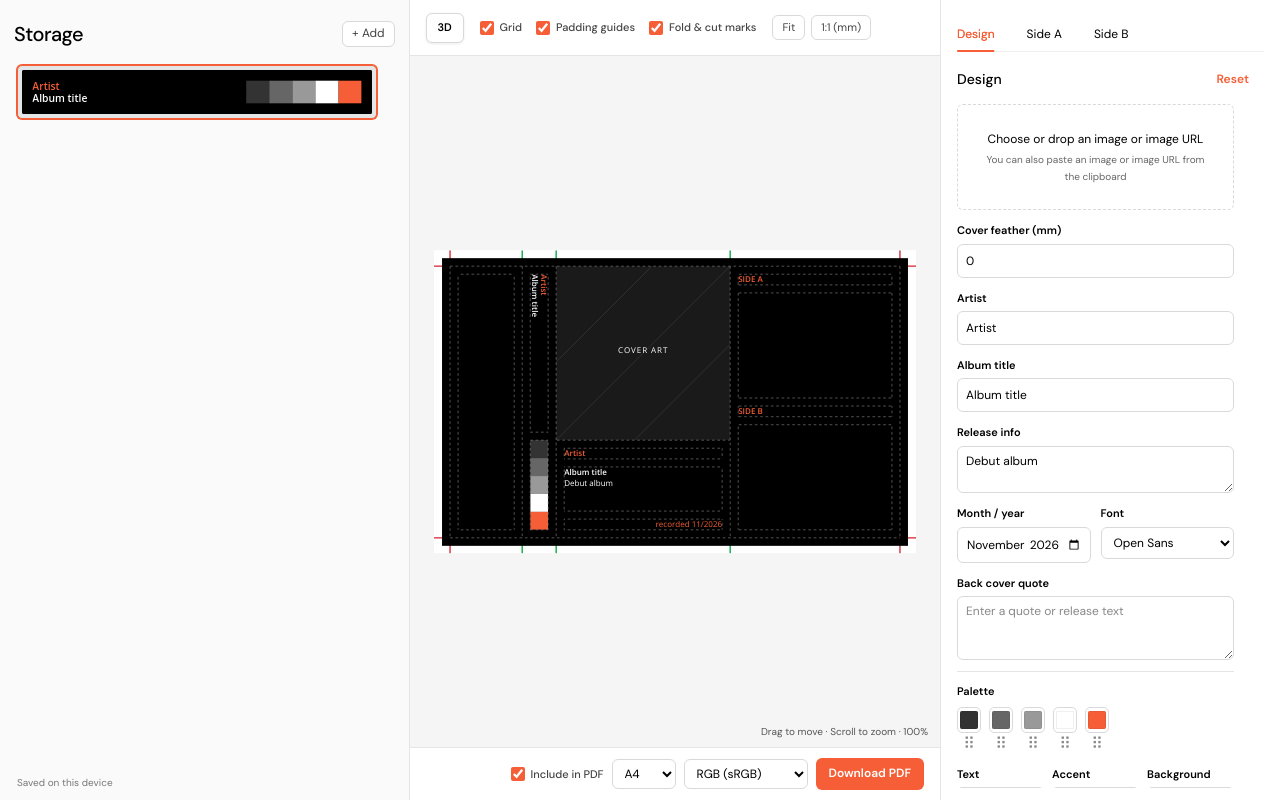
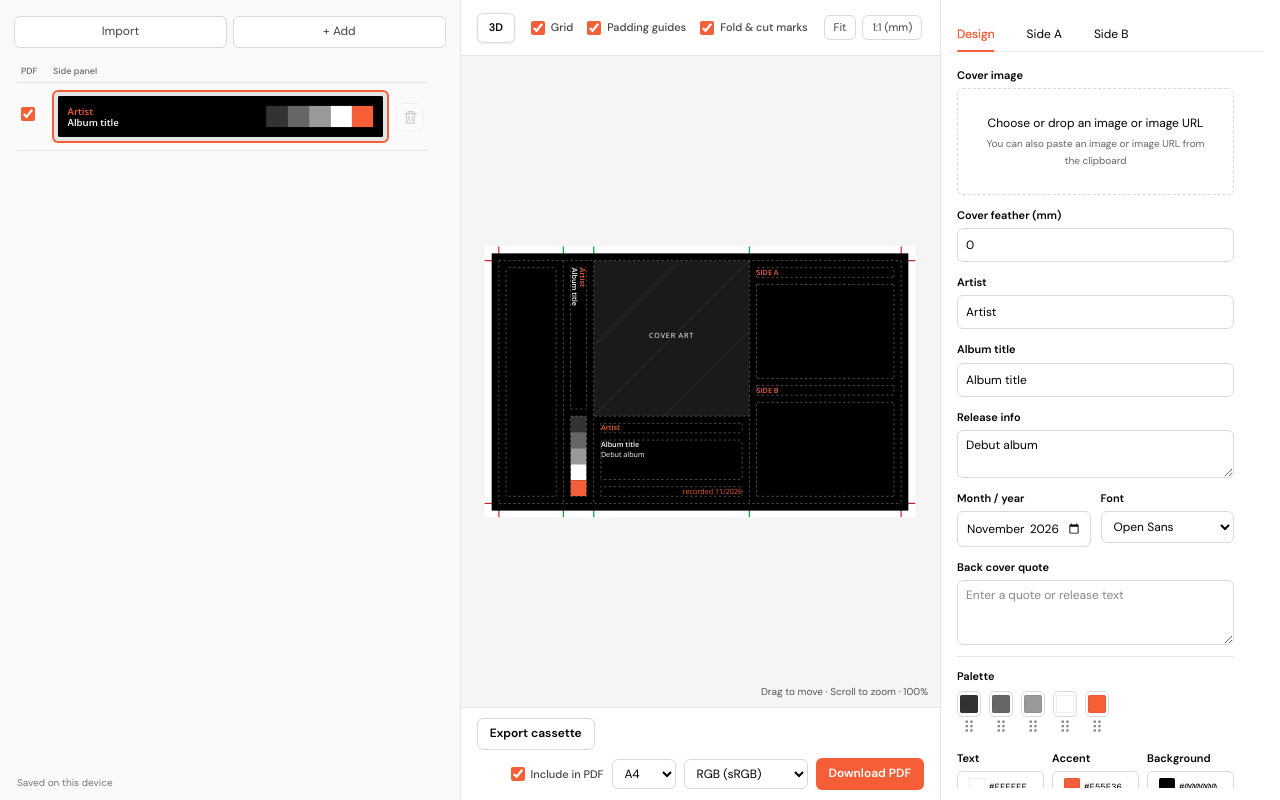
Before and after one commit to vasilstar97/j-card-designer, a React (Vite) app: page / in a window 1280 px wide. Built offline with nearby package versions, Linux system fonts and the light colour scheme.

Commit message:
Add cassette file transfer, storage table, and cover backdrop

```diff
--- a/src/App.jsx
+++ b/src/App.jsx
@@ -7,13 +7,13 @@ import {
   installEvents,
   loadImageFile,
   movePaletteColor,
-  resetEditor,
   restoreCardState,
   setDesignColor as setEditorDesignColor,
   setPaletteColor,
   showEditorMessage
 } from "./editor/controller.js";
 import { loadWorkspace, saveWorkspace } from "./editor/storage.js";
+import { cardFileName, readCardFile, serializeCard } from "./editor/cardTransfer.js";
 import PreviewWorkspace from "./components/PreviewWorkspace.jsx";
 import ReleaseSettings from "./components/ReleaseSettings.jsx";
 import TrackListEditor from "./components/TrackListEditor.jsx";
@@ -79,6 +79,7 @@ function App() {
   const [designColors, setDesignColors] = useState(colorDefaults);
   const [workspaceReady, setWorkspaceReady] = useState(false);
   const [exporting, setExporting] = useState(false);
+  const [importing, setImporting] = useState(false);
 
   const cardsRef = useRef(cards);
   const activeCardIdRef = useRef(activeCardId);
@@ -227,22 +228,49 @@ function App() {
     scheduleSave();
   };
 
-  const addCard = () => {
+  const appendCard = (nextCard) => {
     const currentData = captureCardState();
     const nextCards = cardsRef.current.map((card) =>
       card.id === activeCardIdRef.current
         ? { ...card, title: getCardTitle(currentData.album), data: currentData }
         : card
     );
-    const nextCard = createCard();
-    nextCards.push(nextCard);
+    nextCards.unshift(nextCard);
     cardsRef.current = nextCards;
     activeCardIdRef.current = nextCard.id;
     setCards(nextCards);
     setActiveCardId(nextCard.id);
     restoreCardState(nextCard.data);
     syncColors(nextCard.data);
-    scheduleSave();
+    scheduleSave(true);
+  };
+
+  const addCard = () => appendCard(createCard());
+
+  const importCard = async (file) => {
+    setImporting(true);
+    try {
+      const imported = await readCardFile(file);
+      appendCard({ ...createCard(imported.data), includeInPdf: imported.includeInPdf });
+      showEditorMessage("Cassette imported successfully.");
+    } catch (error) {
+      showEditorMessage(error.message || "Could not import the cassette.", true);
+    } finally {
+      setImporting(false);
+    }
+  };
+
+  const exportCard = () => {
+    const data = captureCardState();
+    const card = { ...cardsRef.current.find((item) => item.id === activeCardIdRef.current), data };
+    const blob = new Blob([serializeCard(card)], { type: "application/json" });
+    const url = URL.createObjectURL(blob);
+    const link = document.createElement("a");
+    link.href = url;
+    link.download = cardFileName(data);
+    link.click();
+    setTimeout(() => URL.revokeObjectURL(url), 1000);
+    showEditorMessage("Cassette exported with its cover and track lists.");
   };
 
   const closeCard = (cardId) => {
@@ -267,19 +295,19 @@ function App() {
     scheduleSave();
   };
 
-  const reset = useCallback(() => resetEditor(), []);
-
-  const setIncludeInPdf = (includeInPdf) => {
+  const setCardIncludeInPdf = (cardId, includeInPdf) => {
     const data = captureCardState();
-    const nextCards = cardsRef.current.map((card) =>
-      card.id === activeCardIdRef.current
-        ? { ...card, title: getCardTitle(data.album), data, includeInPdf }
-        : card
-    );
+    const nextCards = cardsRef.current.map((card) => {
+      let next = card.id === activeCardIdRef.current ? { ...card, title: getCardTitle(data.album), data } : card;
+      if (card.id === cardId) next = { ...next, includeInPdf };
+      return next;
+    });
     cardsRef.current = nextCards;
     setCards(nextCards);
     scheduleSave(true);
   };
+
+  const setIncludeInPdf = (includeInPdf) => setCardIncludeInPdf(activeCardIdRef.current, includeInPdf);
 
   const handleExport = async (paperSize, colorMode) => {
     const currentData = captureCardState();
@@ -325,10 +353,15 @@ function App() {
             activeCardId={activeCardId}
             onSelectCard={selectCard}
             onAddCard={addCard}
+            onImportCard={importCard}
+            importing={importing}
+            onIncludeInPdfChange={setCardIncludeInPdf}
             onCloseCard={closeCard}
           />
           <PreviewWorkspace
+            cover={cards.find((card) => card.id === activeCardId)?.data.cover || ""}
             onExport={handleExport}
+            onExportCard={exportCard}
             includeInPdf={cards.find((card) => card.id === activeCardId)?.includeInPdf !== false}
             onIncludeInPdfChange={setIncludeInPdf}
             hasIncludedCards={cards.some((card) => card.includeInPdf !== false)}
@@ -337,7 +370,6 @@ function App() {
           <TrackListEditor>
             <ReleaseSettings
               onCoverFile={loadImageFile}
-              onReset={reset}
               paletteColors={paletteColors}
               designColors={designColors}
               onPaletteColorChange={updatePaletteColor}
--- a/src/components/CardStorage.jsx
+++ b/src/components/CardStorage.jsx
@@ -1,4 +1,5 @@
-import React, { useEffect, useState } from "react";
+import React, { useEffect, useRef, useState } from "react";
+import Modal from "antd/es/modal";
 import { createCardArtworkSvg } from "../editor/controller.js";
 import { PANEL } from "../editor/constants.js";
 
@@ -29,26 +30,77 @@ const CardSpine = React.memo(function CardSpine({ data }) {
   return source ? <img className="cassette-spine" src={source} alt="" draggable="false" /> : null;
 });
 
-export default function CardStorage({ cards, activeCardId, onSelectCard, onAddCard, onCloseCard }) {
+export default function CardStorage({ cards, activeCardId, onSelectCard, onAddCard, onCloseCard, onImportCard, importing, onIncludeInPdfChange }) {
+  const importInput = useRef(null);
+  const stack = useRef(null);
+  const newestCardId = cards[0]?.id;
+  useEffect(() => {
+    if (stack.current) stack.current.scrollTop = 0;
+  }, [newestCardId]);
+  const [modal, contextHolder] = Modal.useModal();
+  const confirmRemoval = (card) => modal.confirm({
+    title: "Delete J-card?",
+    content: `${card.data.artist || "Artist"} — ${card.title}. This design will be removed from storage on this device.`,
+    okText: "Delete",
+    cancelText: "Cancel",
+    okButtonProps: { danger: true },
+    centered: true,
+    onOk: () => onCloseCard(card.id)
+  });
   return (
     <aside className="storage-sidebar" aria-label="Cassette storage"
       style={{ "--spine-width": `${PANEL.height}mm`, "--spine-aspect": PANEL.height / PANEL.side }}>
-      <div className="editor-heading">
-        <h2>Storage</h2>
+      {contextHolder}
+      <div className="storage-toolbar">
+        <div className="storage-actions">
+          <button className="storage-add" type="button" disabled={importing} onClick={() => importInput.current?.click()}>
+            {importing ? "Importing…" : "Import"}
+          </button>
           <button className="storage-add" type="button" aria-label="Add J-card" onClick={onAddCard}>+ Add</button>
         </div>
-      <div className="cassette-stack" role="tablist" aria-label="J-card designs" aria-orientation="vertical">
+        <input ref={importInput} type="file" accept=".json,application/json" hidden aria-label="Import cassette file"
+          onChange={(event) => {
+            const file = event.target.files?.[0];
+            event.target.value = "";
+            if (file) onImportCard(file);
+          }} />
+      </div>
+      <div className="cassette-stack" ref={stack}>
+        <table className="storage-table" aria-label="J-card designs">
+          <colgroup><col className="storage-pdf-column" /><col /><col className="storage-action-column" /></colgroup>
+          <thead><tr>
+            <th scope="col" title="Include in PDF">PDF</th>
+            <th scope="col">Side panel</th>
+            <th scope="col"><span className="visually-hidden">Delete</span></th>
+          </tr></thead>
+          <tbody>
             {cards.map((card) => (
-          <div className={`cassette-item${card.id === activeCardId ? " is-active" : ""}`} key={card.id}>
-            <button className="cassette-select" type="button" role="tab" aria-selected={card.id === activeCardId}
+              <tr className="cassette-row" key={card.id}>
+                <td className="storage-pdf-cell">
+                  <input type="checkbox" checked={card.includeInPdf !== false} aria-label={`Include ${card.title} in PDF`}
+                    onChange={(event) => onIncludeInPdfChange(card.id, event.target.checked)} />
+                </td>
+                <td className="storage-spine-cell">
+                  <div className={`cassette-item${card.id === activeCardId ? " is-active" : ""}`}>
+                    <button className="cassette-select" type="button" aria-pressed={card.id === activeCardId}
                       aria-label={`${card.data.artist || "Artist"} — ${card.title}`} title={`${card.data.artist || "Artist"} — ${card.title}`}
                       onClick={() => onSelectCard(card.id)} style={{ background: card.data.colors.background }}>
                       <CardSpine data={card.data} />
                     </button>
-            {cards.length > 1 && <button className="cassette-remove" type="button" aria-label={`Close ${card.title}`}
-              title="Remove J-card" onClick={() => onCloseCard(card.id)}>×</button>}
                   </div>
+                </td>
+                <td className="storage-delete-cell">
+                  <button className="cassette-remove" type="button" aria-label={`Delete ${card.title}`} disabled={cards.length <= 1}
+                    title="Delete J-card" onClick={() => confirmRemoval(card)}>
+                    <svg viewBox="0 0 20 20" aria-hidden="true" fill="none" stroke="currentColor" strokeWidth="1.5" strokeLinecap="round" strokeLinejoin="round">
+                      <path d="M3.5 5.5h13M7 5.5V3h6v2.5M5 5.5l.8 11h8.4l.8-11M8 8.5v5M12 8.5v5" />
+                    </svg>
+                  </button>
+                </td>
+              </tr>
             ))}
+          </tbody>
+        </table>
       </div>
       <p className="storage-note">Saved on this device</p>
     </aside>
--- a/src/components/PreviewWorkspace.jsx
+++ b/src/components/PreviewWorkspace.jsx
@@ -39,6 +39,7 @@ function PreviewToolbar({ viewMode, onViewModeToggle, onFit, onActualSize, isAct
 
 function PreviewFooter({
   onExport,
+  onExportCard,
   exporting,
   includeInPdf,
   onIncludeInPdfChange,
@@ -50,6 +51,8 @@ function PreviewFooter({
 }) {
   return (
     <footer className="preview-footer" aria-label="PDF export controls">
+      <button className="button button-light" type="button" onClick={onExportCard}
+        title="Export the current cassette, including its cover and track lists, as .jcard.json">Export cassette</button>
       <div className="export-actions">
         <label className="guide-toggle" title="Include this J-card in the exported PDF">
           <input type="checkbox" checked={includeInPdf} onChange={(event) => onIncludeInPdfChange(event.target.checked)} />
@@ -83,7 +86,9 @@ function PreviewFooter({
 }
 
 export default function PreviewWorkspace({
+  cover,
   onExport,
+  onExportCard,
   exporting,
   includeInPdf,
   onIncludeInPdfChange,
@@ -98,11 +103,14 @@ export default function PreviewWorkspace({
       <PreviewToolbar viewMode={viewMode} onViewModeToggle={() => setViewMode((mode) => mode === "2d" ? "3d" : "2d")}
         onFit={viewport.reset} onActualSize={viewport.actualSize} isActualSize={viewport.camera.actualSize && viewport.camera.zoom === 1} />
       <div className="preview-main">
-        <div className={`artwork-wrap${viewMode === "3d" ? " is-3d" : ""}`} ref={viewport.viewportRef}
+        <div className={`artwork-wrap${viewMode === "3d" ? " is-3d" : ""}${viewMode === "3d" && cover ? " has-cover" : ""}`} ref={viewport.viewportRef}
           {...viewport.handlers} onDragStart={(event) => event.preventDefault()}>
           <div className="artwork-plane" style={viewport.planeStyle}>
             <svg id="artwork" xmlns="http://www.w3.org/2000/svg" aria-label="J-card artwork preview" />
           </div>
+          {viewMode === "3d" && cover && <div className="card3d-backdrop" aria-hidden="true">
+            <img src={cover} alt="" draggable="false" />
+          </div>}
           {viewMode === "3d" && <Card3DPreview />}
           {viewMode === "2d" && <span className="canvas-hint">Drag to move · Scroll to zoom · {Math.round(viewport.camera.zoom * 100)}%</span>}
         </div>
@@ -112,6 +120,7 @@ export default function PreviewWorkspace({
       </div>
       <PreviewFooter
         onExport={onExport}
+        onExportCard={onExportCard}
         exporting={exporting}
         includeInPdf={includeInPdf}
         onIncludeInPdfChange={onIncludeInPdfChange}
--- a/src/components/ReleaseSettings.jsx
+++ b/src/components/ReleaseSettings.jsx
@@ -1,5 +1,4 @@
 import React from "react";
-import Button from "antd/es/button";
 import Upload from "antd/es/upload";
 import { DesignColorControl } from "./ColorControls.jsx";
 import PaletteEditor from "./PaletteEditor.jsx";
@@ -9,7 +8,6 @@ const { Dragger } = Upload;
 
 function ReleaseSettings({
   onCoverFile,
-  onReset,
   paletteColors,
   designColors,
   onPaletteColorChange,
@@ -18,13 +16,11 @@ function ReleaseSettings({
 }) {
   return (
     <div className="release-settings" aria-label="Design settings">
-      <div className="editor-heading">
-        <h1>Design</h1>
-        <Button className="text-button" type="text" htmlType="button" onClick={onReset}>Reset</Button>
-      </div>
       <div className="editor-content">
         <div className="section-content">
-          <Dragger
+          <div className="field" role="group" aria-labelledby="cover-image-label">
+            <span id="cover-image-label" className="field-label">Cover image</span>
+            <Dragger
             className="cover-uploader"
             accept="image/*"
             maxCount={1}
@@ -38,6 +34,7 @@ function ReleaseSettings({
             <p className="ant-upload-text">Choose or drop an image or image URL</p>
             <p className="ant-upload-hint">You can also paste an image or image URL from the clipboard</p>
           </Dragger>
+          </div>
           <label className="field">Cover feather (mm)
             <input id="cover-feather" type="number" min="0" max={PANEL.front / 2} step="0.1" defaultValue="0" />
           </label>
--- /dev/null
+++ b/src/editor/cardTransfer.js
@@ -0,0 +1,64 @@
+import { PANEL } from "./constants.js";
+import { validateEmbeddedImage } from "./images.js";
+
+const FORMAT = "j-card-generator";
+const VERSION = 1;
+const MAX_FILE_BYTES = 32 * 1024 * 1024;
+const isObject = (value) => value !== null && typeof value === "object" && !Array.isArray(value);
+const isColor = (value) => typeof value === "string" && /^#[\da-f]{6}$/i.test(value);
+
+export function serializeCard(card) {
+  return JSON.stringify({ format: FORMAT, version: VERSION, card: { includeInPdf: card.includeInPdf !== false, data: card.data } }, null, 2);
+}
+
+export function cardFileName(data) {
+  const title = [data.artist, data.album].filter((value) => value.trim()).join(" - ");
+  const safeTitle = title.replace(/[<>:"/\\|?*\u0000-\u001f]/g, "-").replace(/[. ]+$/g, "").slice(0, 140);
+  return `${safeTitle || "cassette"}.jcard.json`;
+}
+
+export async function parseCardFile(text) {
+  let payload;
+  try {
+    payload = JSON.parse(text);
+  } catch {
+    throw new Error("This file is not valid cassette JSON.");
+  }
+  if (!isObject(payload) || payload.format !== FORMAT) throw new Error("Choose a cassette file exported by this app (.jcard.json).");
+  if (payload.version !== VERSION) throw new Error("This cassette file version is not supported.");
+  if (!isObject(payload.card) || !isObject(payload.card.data)) throw new Error("The cassette file has no valid design data.");
+  const { data, includeInPdf = true } = payload.card;
+  const stringFields = ["artist", "album", "info", "quote", "font", "date", "sideATitle", "sideBTitle", "cover"];
+  if (stringFields.some((key) => typeof data[key] !== "string") || typeof includeInPdf !== "boolean") {
+    throw new Error("The cassette file contains invalid text or settings.");
+  }
+  if (!["Open Sans", "Noto Sans JP"].includes(data.font) ||
+      (data.date !== "" && !/^\d{4}-(0[1-9]|1[0-2])$/.test(data.date)) ||
+      !Number.isFinite(data.coverFeather) || data.coverFeather < 0 || data.coverFeather > PANEL.front / 2) {
+    throw new Error("The cassette file contains invalid font, date, or cover settings.");
+  }
+  if (!Array.isArray(data.palette) || data.palette.length !== 5 || !data.palette.every(isColor) ||
+      !isObject(data.colors) || !["background", "accent", "text"].every((key) => isColor(data.colors[key]))) {
+    throw new Error("The cassette file contains invalid colors.");
+  }
+  const readTracks = (tracks) => {
+    if (!Array.isArray(tracks) || tracks.length > 1000 || tracks.some((track) =>
+      !isObject(track) || typeof track.title !== "string" || typeof track.highlighted !== "boolean")) {
+      throw new Error("The cassette file contains an invalid track list.");
+    }
+    return tracks.map(({ title, highlighted }) => ({ title, highlighted }));
+  };
+  const cleanData = Object.fromEntries(stringFields.map((key) => [key, data[key]]));
+  cleanData.coverFeather = data.coverFeather;
+  cleanData.colors = Object.fromEntries(["background", "accent", "text"].map((key) => [key, data.colors[key]]));
+  cleanData.palette = [...data.palette];
+  cleanData.sideASongs = readTracks(data.sideASongs);
+  cleanData.sideBSongs = readTracks(data.sideBSongs);
+  await validateEmbeddedImage(cleanData.cover);
+  return { data: cleanData, includeInPdf };
+}
+
+export async function readCardFile(file) {
+  if (!file || file.size > MAX_FILE_BYTES) throw new Error("Choose a cassette file smaller than 32 MB.");
+  return parseCardFile(await file.text());
+}
--- a/styles.css
+++ b/styles.css
@@ -27,7 +27,7 @@ button { cursor: pointer; }
 
 .workspace {
   display: grid;
-  grid-template-columns: minmax(280px, max-content) minmax(380px, 1fr) minmax(280px, 340px);
+  grid-template-columns: minmax(280px, max-content) minmax(320px, 1fr) minmax(280px, 340px);
   height: 100dvh;
   min-height: 0;
   overflow: hidden;
@@ -48,8 +48,6 @@ button { cursor: pointer; }
 .inner-editor { border-right: 0; border-left: 1px solid var(--line); }
 .editor-sidebar { border-left: 1px solid var(--line); border-right: 0; }
 .release-settings { display: flex; flex-direction: column; min-height: 0; height: 100%; }
-.release-settings .editor-heading { min-height: 30px; margin-bottom: 8px; }
-.release-settings .editor-heading h1 { font-size: 14px; letter-spacing: 0; }
 .editor-sidebar .track-side { padding-top: 2px; border-bottom: 0; }
 
 .editor-heading {
@@ -134,11 +132,12 @@ h1, h2 { margin: 0; font-size: 20px; letter-spacing: -.55px; }
   background: #fff;
 }
 .cover-uploader .ant-upload-drag:hover { border-color: var(--accent); }
-.cover-uploader .ant-upload-drag p.ant-upload-text { margin: 0 0 3px; color: #000; font-size: 12px; }
-.cover-uploader .ant-upload-drag p.ant-upload-hint { margin: 0; color: #666; font-size: 10px; }
+.cover-uploader .ant-upload-drag p.ant-upload-text { margin: 0 0 3px; color: #000; font-size: 12px; font-weight: 400; }
+.cover-uploader .ant-upload-drag p.ant-upload-hint { margin: 0; color: #666; font-size: 10px; font-weight: 400; }
 
 .track-side { padding: 0 0 11px; border-bottom: 1px solid var(--line); }
-.track-side > .field { margin-bottom: 6px; }
+.track-side > .field { margin-bottom: 12px; }
+.track-table-wrap > .field-label { margin-bottom: 4px; }
 .track-table-wrap { width: 100%; }
 .track-table { width: 100%; border-collapse: collapse; table-layout: fixed; }
 .track-table th { padding: 5px 4px; border-bottom: 1px solid var(--line); color: #666; text-align: left; font-size: 9px; font-weight: 500; }
@@ -161,18 +160,30 @@ h1, h2 { margin: 0; font-size: 20px; letter-spacing: -.55px; }
 .preview-guide-options { display: flex; flex-wrap: wrap; align-items: center; gap: 8px 14px; min-width: 0; }
 .guide-toggle { display: inline-flex; align-items: center; gap: 6px; color: #444; font-size: 11px; font-weight: 500; white-space: nowrap; cursor: pointer; }
 .guide-toggle input { width: 14px; height: 14px; margin: 0; accent-color: var(--accent); cursor: pointer; }
-.storage-sidebar { display: flex; flex-direction: column; width: min(32vw, calc(var(--spine-width) + 60px)); min-width: 280px; min-height: 0; padding: 16px 14px 12px; border-right: 1px solid var(--line); background: #fafafa; }
+.storage-sidebar { display: flex; flex-direction: column; width: min(36vw, calc(100vw - 600px), calc(var(--spine-width) + 136px)); min-width: 280px; min-height: 0; padding: 16px 14px 12px; border-right: 1px solid var(--line); background: #fafafa; }
 .storage-add { padding: 5px 9px; border: 1px solid #d9d9d9; border-radius: 6px; background: #fff; color: #444; font-size: 12px; }
 .storage-add:hover { color: var(--accent); border-color: var(--accent); }
-.cassette-stack { flex: 1; min-height: 0; display: flex; flex-direction: column; gap: 10px; overflow-y: scroll; scrollbar-gutter: stable; padding: 3px; }
-.cassette-item { position: relative; flex: 0 0 auto; width: 100%; max-width: calc(var(--spine-width) + 10px); border: 1px solid #bfc1c4; border-radius: 5px; padding: 4px; background: #e4e5e6; box-shadow: 0 2px 2px #00000012; }
+.storage-actions { display: flex; align-items: center; gap: 6px; }
+.storage-toolbar { flex: 0 0 auto; padding-bottom: 12px; }
+.storage-actions .storage-add { flex: 1; min-height: 32px; }
+.storage-add:disabled { opacity: .6; cursor: wait; }
+.cassette-stack { flex: 1; min-height: 0; overflow-y: scroll; scrollbar-gutter: stable; padding: 0 3px 3px; }
+.storage-table { width: 100%; table-layout: fixed; border-collapse: separate; border-spacing: 0; }
+.storage-pdf-column { width: 32px; }
+.storage-action-column { width: 36px; }
+.storage-table th { position: sticky; top: 0; z-index: 1; padding: 6px 4px; border-bottom: 1px solid var(--line); background: #fafafa; color: #666; font-size: 9px; font-weight: 500; text-align: left; }
+.storage-table td { padding: 8px 4px; border-bottom: 1px solid var(--line); vertical-align: middle; }
+.storage-pdf-cell input { width: 14px; height: 14px; margin: 0; accent-color: var(--accent); cursor: pointer; }
+.cassette-item { position: relative; min-width: 0; max-width: calc(var(--spine-width) + 10px); border: 1px solid #bfc1c4; border-radius: 5px; padding: 4px; background: #e4e5e6; box-shadow: 0 2px 2px #00000012; }
 .cassette-item.is-active { border-color: var(--accent); box-shadow: 0 0 0 1px var(--accent); }
 .cassette-select { display: block; width: 100%; padding: 0; border: 0; border-radius: 2px; overflow: hidden; aspect-ratio: var(--spine-aspect); }
 .cassette-select:focus-visible { outline: 2px solid var(--accent); outline-offset: 2px; }
 .cassette-spine { display: block; width: 100%; height: auto; pointer-events: none; }
-.cassette-remove { position: absolute; right: 8px; top: 50%; transform: translateY(-50%); width: 26px; height: 26px; padding: 0; border: 1px solid #ffffff66; border-radius: 3px; background: #111c; color: #fff; font-size: 18px; line-height: 22px; opacity: 0; pointer-events: none; }
-.cassette-item:hover .cassette-remove, .cassette-item:has(:focus-visible) .cassette-remove { opacity: 1; pointer-events: auto; }
-.cassette-remove:hover { background: #b42318; }
+.cassette-remove { display: grid; place-items: center; width: 28px; height: 28px; padding: 5px; border: 1px solid #dedede; border-radius: 7px; background: #fff; color: #777; }
+.cassette-remove:disabled { opacity: .35; cursor: default; }
+.visually-hidden { position: absolute; width: 1px; height: 1px; padding: 0; margin: -1px; overflow: hidden; clip-path: inset(50%); white-space: nowrap; border: 0; }
+.cassette-remove:hover { color: #b42318; border-color: #f1b2ac; background: #fff1f0; }
+.cassette-remove svg { display: block; width: 17px; height: 17px; }
 .storage-note { margin: 12px 3px 0; color: #777; font-size: 10px; }
 .export-actions { display: flex; flex-wrap: wrap; align-items: center; gap: 8px; margin-left: auto; }
 .export-actions .button { min-height: 32px; }
@@ -192,6 +203,9 @@ h1, h2 { margin: 0; font-size: 20px; letter-spacing: -.55px; }
 .preview-mode-toggle:hover { border-color: var(--accent); color: var(--accent); }
 .artwork-wrap.is-3d { display: flex; }
 .artwork-wrap.is-3d .artwork-plane { width: 1px !important; height: 1px !important; opacity: 0; pointer-events: none; }
+.card3d-backdrop { position: absolute; inset: 0; overflow: hidden; pointer-events: none; }
+.card3d-backdrop img { position: absolute; inset: -40px; width: calc(100% + 80px); height: calc(100% + 80px); object-fit: cover; filter: blur(30px) brightness(.62); }
+.has-cover .card3d-hint { color: #fff; text-shadow: 0 1px 3px #0009; }
 .card3d-stage { position: relative; display: grid; flex: 1; place-items: center; min-width: 0; min-height: 0; perspective: 1100px; overflow: hidden; touch-action: none; cursor: grab; }
 .card3d-stage:active { cursor: grabbing; }
 .card3d-model { position: relative; flex: 0 0 auto; transform-style: preserve-3d; pointer-events: none; user-select: none; }
```
Also changed, not shown: src/components/TrackListEditor.jsx (+5 -4 lines), src/editor/images.js (+15 -0 lines), 1 other file (tests, documents, lock files or other folders). Lines whose indentation alone changed are shown as unchanged.
